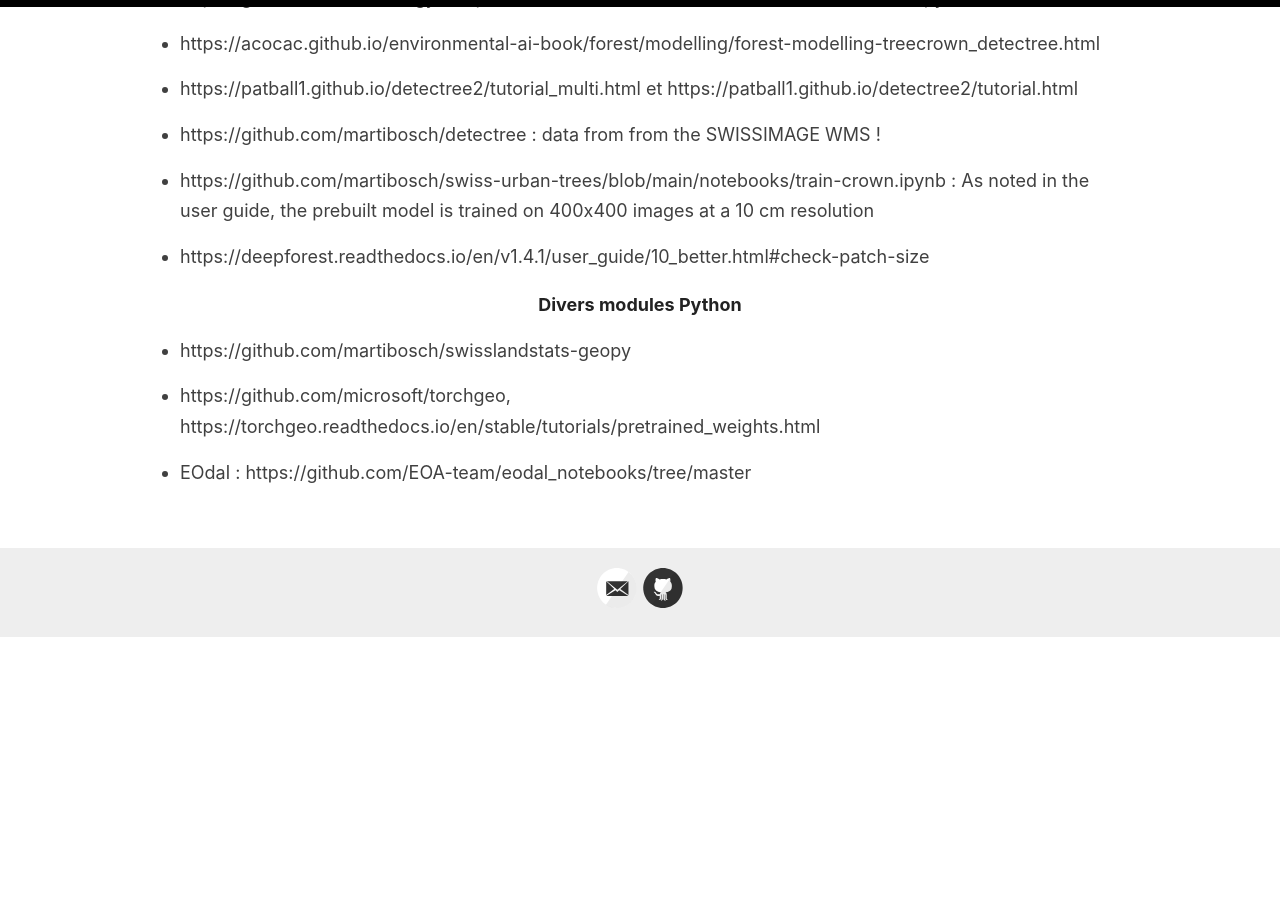
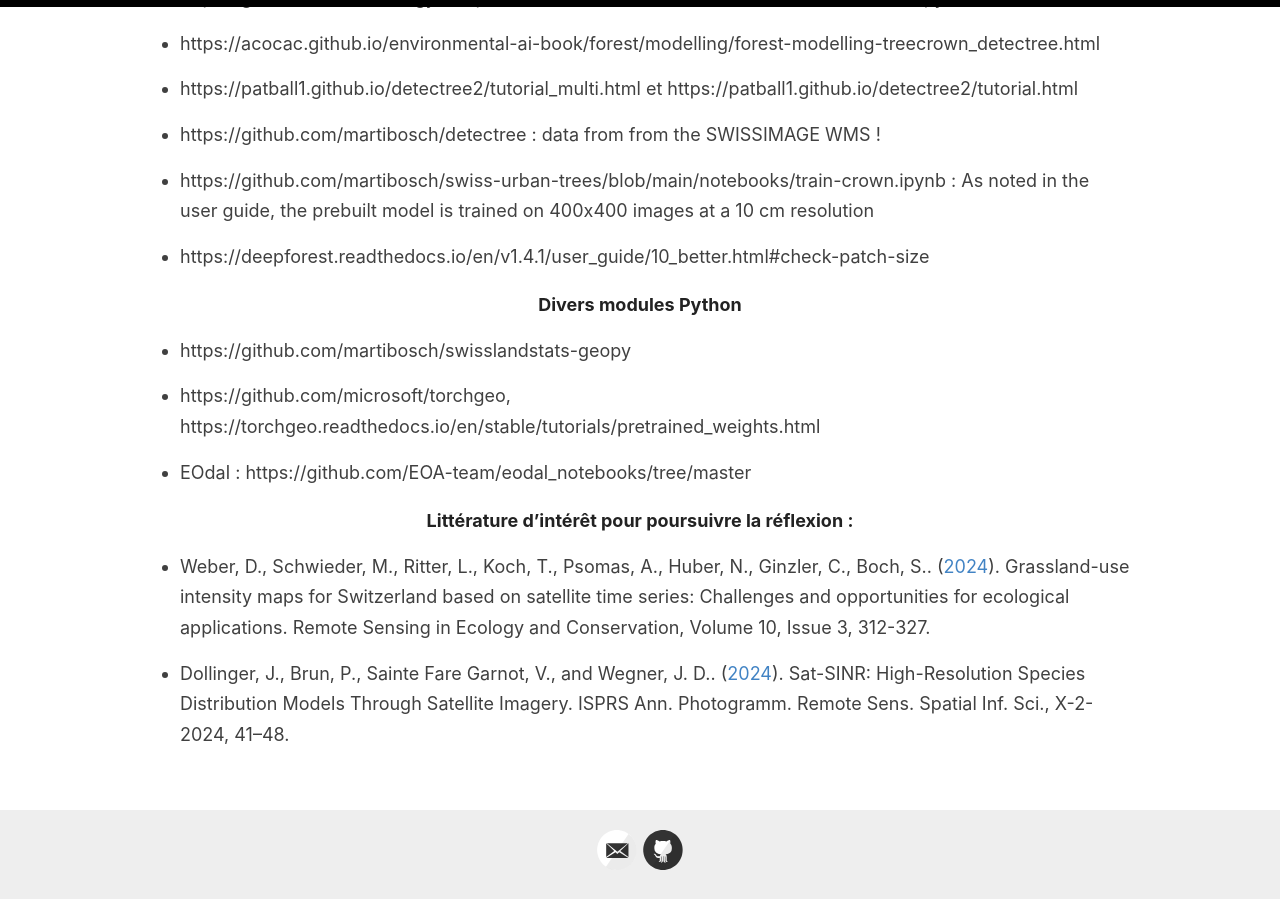
Before and after one commit to sca-opdir/sber-biodiversite-ml-prediction, a Jekyll site: the page built from _pages/liens.md, in a window 1280 px wide and 900 px high, scrolled down 618 px. Built offline with Jekyll 4.4.1, drawn with Linux system fonts in a browser that asks for light colours; before the commit the page ends 1256 px from its top, so only the background shows below that.

Commit message:
Update liens.md

```diff
--- a/_pages/liens.md
+++ b/_pages/liens.md
@@ -39,3 +39,9 @@ As noted in the user guide, the prebuilt model is trained on 400x400 images at a
 * https://github.com/microsoft/torchgeo, https://torchgeo.readthedocs.io/en/stable/tutorials/pretrained_weights.html
 
 * EOdal : https://github.com/EOA-team/eodal_notebooks/tree/master
+
+#### Littérature d'intérêt pour poursuivre la réflexion :
+
+* Weber, D., Schwieder, M., Ritter, L., Koch, T., Psomas, A., Huber, N., Ginzler, C., Boch, S.. ([2024](https://doi.org/10.1002/rse2.372)). Grassland-use intensity maps for Switzerland based on satellite time series: Challenges and opportunities for ecological applications. Remote Sensing in Ecology and Conservation, Volume 10, Issue 3, 312-327.
+
+* Dollinger, J., Brun, P., Sainte Fare Garnot, V., and Wegner, J. D.. ([2024](https://doi.org/10.5194/isprs-annals-X-2-2024-41-2024)). Sat-SINR: High-Resolution Species Distribution Models Through Satellite Imagery. ISPRS Ann. Photogramm. Remote Sens. Spatial Inf. Sci., X-2-2024, 41–48.
```
